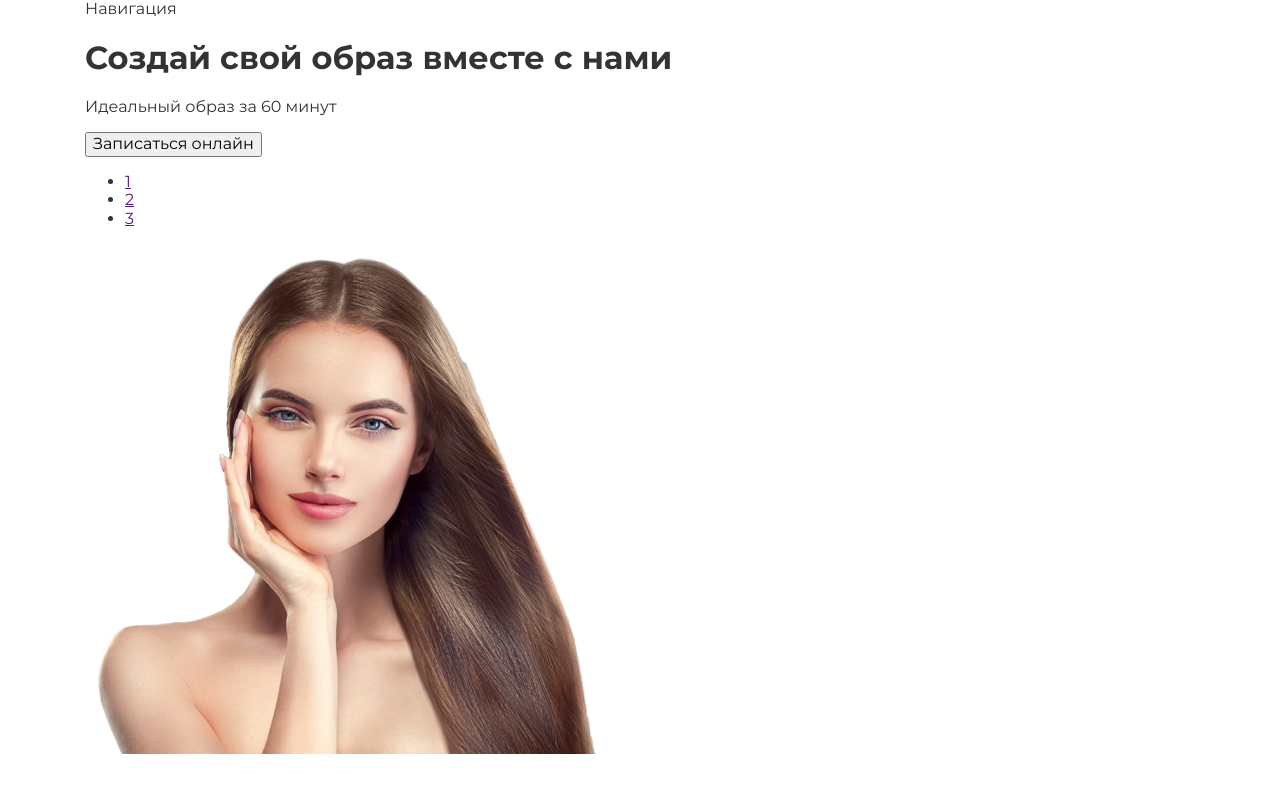
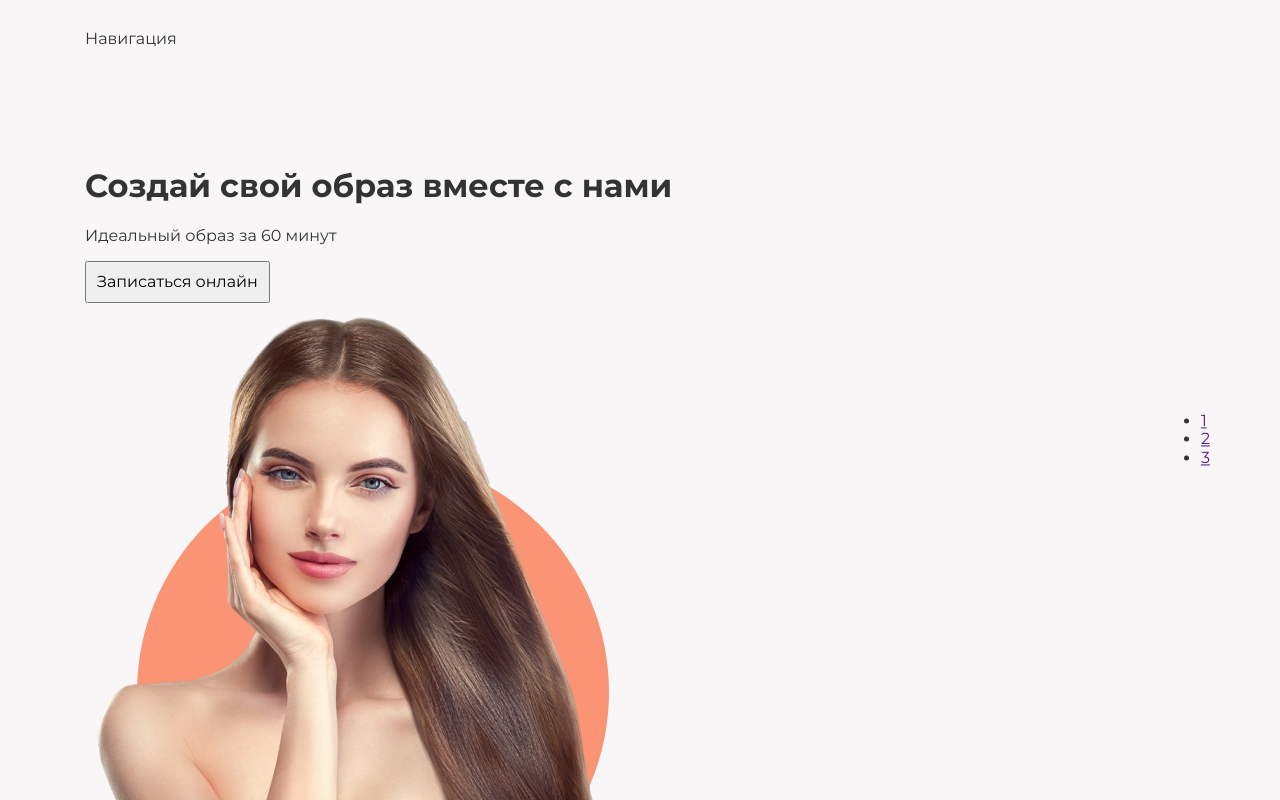
Before and after one commit to Istoreg/first_project, a plain HTML site: page index.html in a window 1280 px wide. Shown: the top 800 px of the page. Drawn offline with nearby package versions, Linux system fonts and the light colour scheme.

Commit message:
Update style.css

```diff
--- a/style.css
+++ b/style.css
@@ -36,6 +36,53 @@ main{
     flex-shrink: 0;
 }
 
+.header{
+    background-color: #F8F6F7;
+    padding: 30px 0 136px;
+}
+
+.header .container{
+    position: relative;
+}
+
+.header-top{
+    margin-bottom: 120px;
+}
+
+.header-girl{
+    position: relative;
+    max-width: 524px;
+    width: 100%;
+}
+
+.header-girl:before{
+    content: '';
+    width: 472px;
+    height: 472px;
+    background-color: #FB9475;
+    display: block;
+    border-radius: 50%;
+    position: absolute;
+    bottom: -110px;
+    right: 0;
+}
+
+.header-girl img{
+    position: relative;
+    z-index: 1;
+}
+
+.header .social{
+    position: absolute;
+    right: 0;
+    top: 50%;
+    transform: translateY(-50%);
+}
+
+.social{
+
+}
+
 .section{
     padding: 50px 0;
 }
@@ -48,6 +95,7 @@ main{
 .about-description{
     max-width: 568px;
     width: 100%;
+    position: relative;
 
 }
 
@@ -66,12 +114,22 @@ main{
     width: 100%;
 }
 
+.link{
+    position: absolute;
+    left: 0;
+    bottom: 0;
+}
+
 .expand{
     font-size: 14px;
     line-height: 17.7px;
     color: #278AFF;
 }
 
-.link{
+.btn{
+    padding: 5px;
+}
 
+.btn-large{
+    padding: 10px;
 }
```
